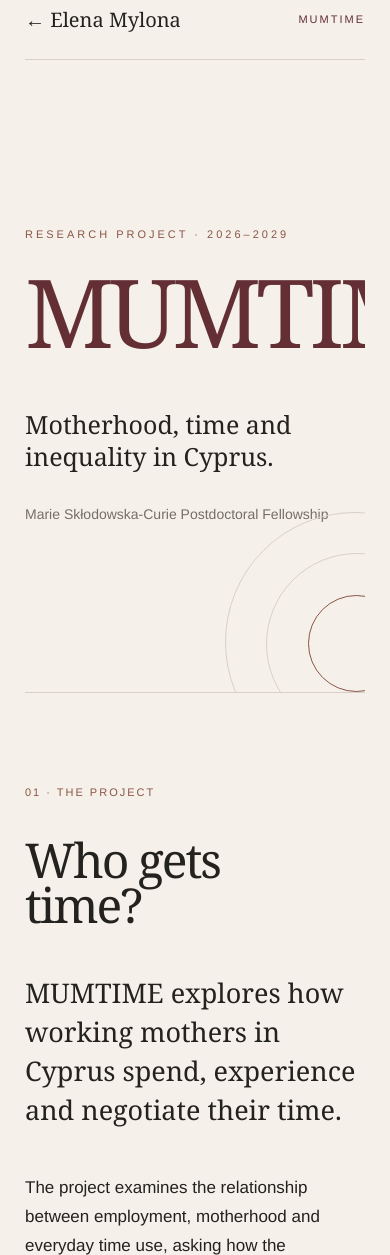
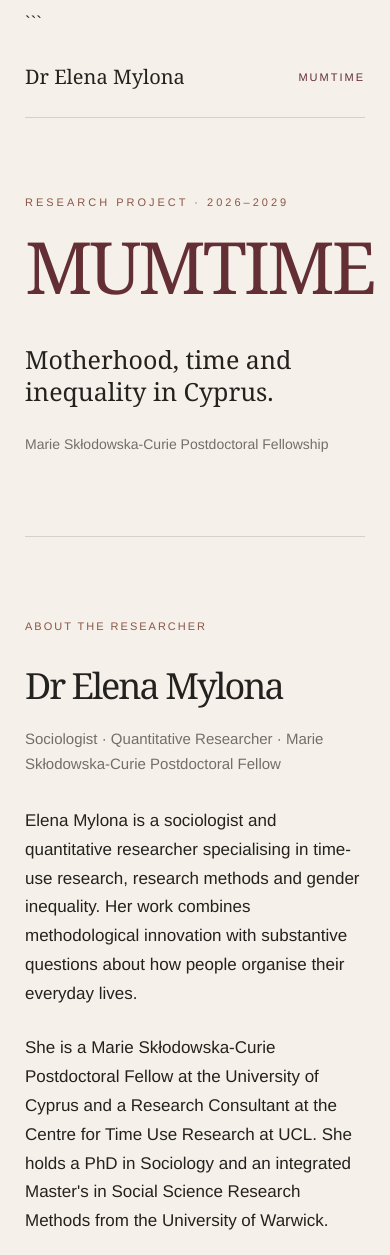
Before and after one commit to elenamylonaa/elenamylonaa.github.io, a plain HTML site: page mumtime/index.html in a window 390 px wide. Shown: the part 20-1275 px from the top of the page. Drawn offline with Linux system fonts and the light colour scheme.

Commit message:
Update index.html

````diff
--- a/mumtime/index.html
+++ b/mumtime/index.html
@@ -1,9 +1,11 @@
 <!DOCTYPE html>
+
 <html lang="en">
 <head>
     <meta charset="UTF-8">
     <meta name="viewport" content="width=device-width, initial-scale=1.0">
 
+```
 <title>MUMTIME · Dr Elena Mylona</title>
 
 <style>
@@ -75,14 +77,8 @@
     /* HERO */
 
     .project-hero {
-            min-height: 78vh;
-            display: flex;
-            flex-direction: column;
-            justify-content: center;
-            padding: 100px 0;
+        padding: 105px 0 100px;
         border-bottom: 1px solid var(--line);
-            position: relative;
-            overflow: hidden;
     }
 
     .eyebrow {
@@ -90,17 +86,17 @@
         text-transform: uppercase;
         letter-spacing: 3px;
         font-size: 11px;
-            margin-bottom: 30px;
+        margin-bottom: 25px;
     }
 
     .project-hero h1 {
         font-family: Georgia, "Times New Roman", serif;
         font-weight: normal;
-            font-size: clamp(90px, 17vw, 220px);
-            line-height: 0.78;
-            letter-spacing: -9px;
+        font-size: clamp(65px, 10vw, 125px);
+        line-height: 0.85;
+        letter-spacing: -5px;
+        color: var(--burgundy);
         margin: 0;
-            color: var(--burgundy);
     }
 
     .hero-subtitle {
@@ -108,55 +104,23 @@
         font-size: clamp(25px, 3vw, 38px);
         line-height: 1.3;
         max-width: 760px;
-            margin-top: 60px;
+        margin-top: 45px;
     }
 
     .hero-meta {
         color: var(--muted);
-            margin-top: 30px;
+        margin-top: 25px;
         font-size: 14px;
     }
 
-        .circle {
-            position: absolute;
-            width: 430px;
-            height: 430px;
-            border: 1px solid var(--line);
-            border-radius: 50%;
-            right: -100px;
-            bottom: -120px;
-        }
+    /* AUTHOR */
 
-        .circle::before {
-            content: "";
-            position: absolute;
-            width: 290px;
-            height: 290px;
-            border: 1px solid var(--line);
-            border-radius: 50%;
-            left: 68px;
-            top: 68px;
-        }
-
-        .circle::after {
-            content: "";
-            position: absolute;
-            width: 150px;
-            height: 150px;
-            border: 1px solid var(--accent);
-            border-radius: 50%;
-            left: 138px;
-            top: 138px;
-        }
-
-        /* SECTIONS */
-
-        section {
-            padding: 120px 0;
+    .author-section {
+        padding: 90px 0;
         border-bottom: 1px solid var(--line);
     }
 
-        .section-grid {
+    .author-grid {
         display: grid;
         grid-template-columns: 220px 1fr;
         gap: 90px;
@@ -168,6 +132,37 @@
         letter-spacing: 2px;
         font-size: 11px;
         padding-top: 10px;
+    }
+
+    .author-name {
+        font-family: Georgia, "Times New Roman", serif;
+        font-size: 42px;
+        font-weight: normal;
+        line-height: 1.1;
+        margin: 0 0 20px;
+    }
+
+    .author-role {
+        color: var(--muted);
+        font-size: 15px;
+        margin-bottom: 30px;
+    }
+
+    .author-text {
+        max-width: 760px;
+    }
+
+    /* GENERAL SECTIONS */
+
+    section {
+        padding: 120px 0;
+        border-bottom: 1px solid var(--line);
+    }
+
+    .section-grid {
+        display: grid;
+        grid-template-columns: 220px 1fr;
+        gap: 90px;
     }
 
     h2 {
@@ -310,34 +305,25 @@
         }
 
         .project-hero {
-                min-height: 75vh;
-                padding: 80px 0;
+            padding: 75px 0 80px;
         }
 
         .project-hero h1 {
-                font-size: 95px;
-                letter-spacing: -5px;
+            font-size: 72px;
+            letter-spacing: -3px;
         }
 
-            .circle {
-                width: 260px;
-                height: 260px;
-                right: -120px;
-                bottom: -80px;
+        .author-section {
+            padding: 70px 0;
         }
 
-            .circle::before {
-                width: 180px;
-                height: 180px;
-                left: 40px;
-                top: 40px;
+        .author-grid {
+            grid-template-columns: 1fr;
+            gap: 30px;
         }
 
-            .circle::after {
-                width: 95px;
-                height: 95px;
-                left: 82px;
-                top: 82px;
+        .author-name {
+            font-size: 36px;
         }
 
         section {
@@ -375,17 +361,20 @@
         }
     }
 </style>
+```
+
 </head>
 
 <body>
 
 <div class="page">
 
+```
 <!-- NAVIGATION -->
 
 <nav>
     <a class="back-link" href="../">
-            ← Elena Mylona
+        Dr Elena Mylona
     </a>
 
     <div class="nav-project">
@@ -414,9 +403,57 @@
         Marie Skłodowska-Curie Postdoctoral Fellowship
     </div>
 
-        <div class="circle"></div>
+</header>
 
-    </header>
+
+<!-- AUTHOR -->
+
+<section class="author-section">
+
+    <div class="author-grid">
+
+        <div class="section-label">
+            About the researcher
+        </div>
+
+        <div class="author-text">
+
+            <h2 class="author-name">
+                Dr Elena Mylona
+            </h2>
+
+            <div class="author-role">
+                Sociologist · Quantitative Researcher · Marie Skłodowska-Curie Postdoctoral Fellow
+            </div>
+
+            <p>
+                Elena Mylona is a sociologist and quantitative researcher
+                specialising in time-use research, research methods and
+                gender inequality. Her work combines methodological
+                innovation with substantive questions about how people
+                organise their everyday lives.
+            </p>
+
+            <p>
+                She is a Marie Skłodowska-Curie Postdoctoral Fellow at the
+                University of Cyprus and a Research Consultant at the
+                Centre for Time Use Research at UCL. She holds a PhD in
+                Sociology and an integrated Master's in Social Science
+                Research Methods from the University of Warwick.
+            </p>
+
+            <p>
+                MUMTIME brings together these interests to investigate
+                how working mothers in Cyprus spend and experience their
+                time, using a sequential mixed-methods approach combining
+                digital time diaries and qualitative interviews.
+            </p>
+
+        </div>
+
+    </div>
+
+</section>
 
 
 <!-- PROJECT -->
@@ -443,9 +480,9 @@
 
             <p>
                 The project examines the relationship between employment,
-                    motherhood and everyday time use, asking how the organisation
-                    of time shapes experiences of work–life balance, time
-                    poverty and gender inequality.
+                motherhood and everyday time use, asking how the
+                organisation of time shapes experiences of work–life
+                balance, time poverty and gender inequality.
             </p>
 
             <p>
@@ -562,7 +599,7 @@
 </section>
 
 
-    <!-- WHAT MAKES MUMTIME DIFFERENT -->
+<!-- INNOVATION -->
 
 <section>
 
@@ -739,6 +776,7 @@
     </div>
 
 </footer>
+```
 
 </div>
 
````
Lines whose indentation alone changed are shown as unchanged.
